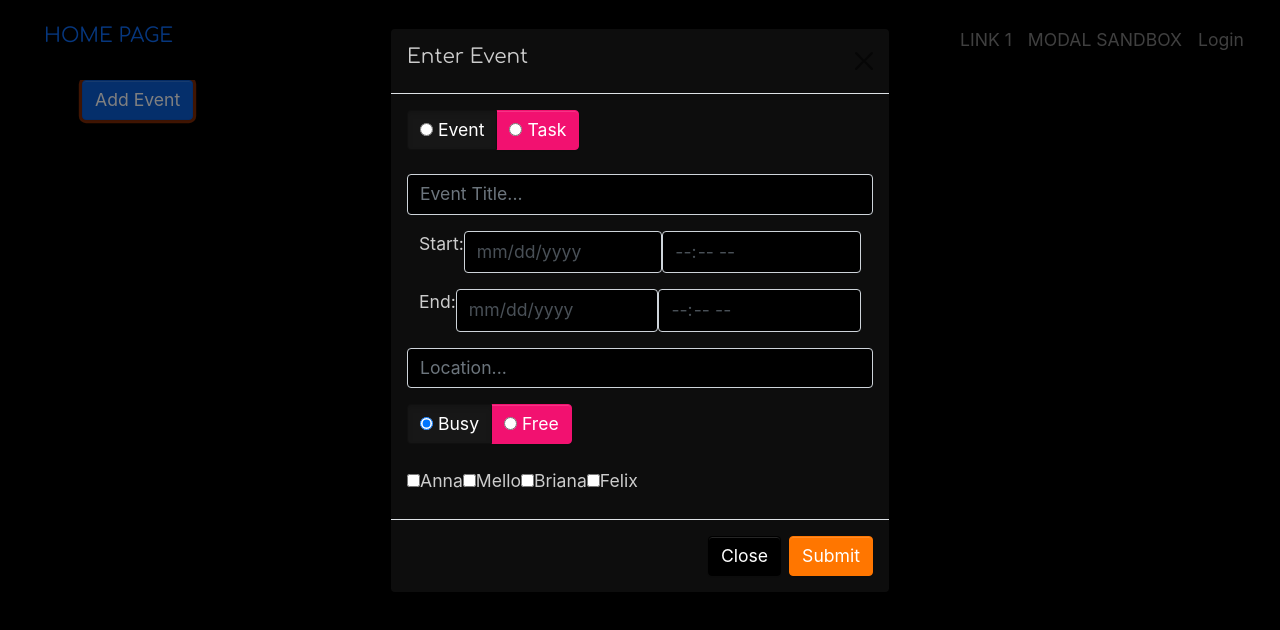
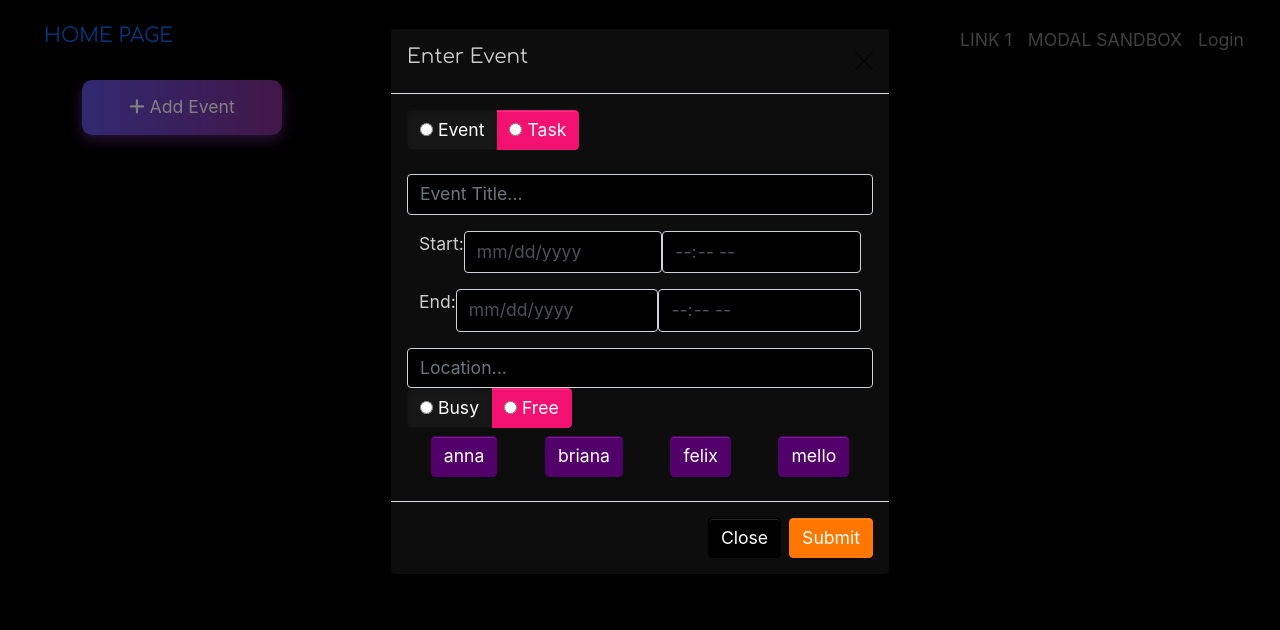
Before and after one commit to akpinkerton/supra-sched, a React (Create React App) app: page /modal in a window 1280 px wide. Both pictures are taken after a click on the button "Add Event". Shown: the top 630 px of the page. Built offline with nearby package versions, Linux system fonts and the light colour scheme.

Commit message:
working on buttons

```diff
--- a/src/Components/Input-Mod.jsx
+++ b/src/Components/Input-Mod.jsx
@@ -12,8 +12,13 @@ function InputModal() {
   const [endDate, setEndDate] = useState('')
   const [endTime, setEndTime] = useState('')
   const [location, setLocation] = useState('')
-  const [availability, setavailability] = useState('')
-  const [attendees, setAttendees] = useState([])
+  const [availability, setAvailability] = useState('')
+  const [attendees, setAttendees] = useState({
+    Anna: false,
+    Mello: false,
+    Briana: false,
+    Felix: false
+  })
 
   const [inputs, setInputs] = useState({})
 
@@ -46,7 +51,7 @@ function InputModal() {
   }
 
   function handleAvail(e) {
-    setavailability(e.target.id)
+    setAvailability(e.target.id)
   }
 
   function handleAttendees(e) {
@@ -64,7 +69,9 @@ function InputModal() {
       location:location,
       availability: availability,
       attendees:attendees})
-    console.log(inputs);
+    console.log("Type: ", inputs.type);
+    console.log("Avail: ", inputs.availability);
+
   }
   useEffect(() => {
     function postInputs(){
@@ -86,7 +93,7 @@ function InputModal() {
   return (
     <div className="container">
 
-    <button type="button" className="btn btn-primary" data-bs-toggle="modal" data-bs-target="#eventInput"> Add Event</button>
+    <button type="button" className="btn-hover add-event" data-bs-toggle="modal" data-bs-target="#eventInput"><i class="fas fa-plus"></i>    Add Event</button>
 
     <div className="modal" id="eventInput" aria-labelledby="eventInputLabel" aria-hidden="true">
       <div className="modal-dialog">
@@ -101,8 +108,8 @@ function InputModal() {
               <form>
 
                 <div className="btn-group btn-group-toggle" data-toggle="buttons" onChange={handleType} >
-                  <label class="btn btn-secondary active"><input type="radio" name="options" id="Event"/> Event </label>
-                  <label class="btn btn-secondary"><input type="radio" name="options" id="Task"/> Task </label>
+                  <label class="btn btn-secondary active"><input type="radio" name="options" id="event"/> Event </label>
+                  <label class="btn btn-secondary"><input type="radio" name="options" id="task"/> Task </label>
                 </div>
 
                 <input className="form-control mt-3" type='text' placeholder='Event Title...' onChange={handleEvent} value={event} />
@@ -124,23 +131,32 @@ function InputModal() {
 
                 <input className="form-control mt-3" type='text' placeholder='Location...' onChange={handleLocation} value={location} />
 
-                <div className="btn-group btn-group-toggle mt-3" data-toggle="buttons" onChange={handleAvail} >
-                  <label class="btn btn-secondary active"><input type="radio" name="availability" id="Busy" checked/> Busy </label>
-                  <label class="btn btn-secondary"><input type="radio" name="availability" id="Free"/> Free </label>
+
+                <div className="btn-group btn-group-toggle" data-toggle="buttons" onChange={handleAvail} >
+                  <label class="btn btn-secondary active"><input type="radio" name="avail" id="Busy"/> Busy </label>
+                  <label class="btn btn-secondary"><input type="radio" name="avail" id="Free"/> Free </label>
                 </div>
 
-                <div className="col-md-12 mt-3" >
-                    <input type="checkbox" name="user" id="Anna" onChange={handleAttendees}/>
-                    <label for="anna">Anna</label>
+                <div className="col-md-12 d-flex justify-content-around" >
+                <input type="checkbox" className="btn-check" name="category" onChange={() => {
+                  setAttendees({ ...attendees, anna: !attendees.anna })
+                }} id="anna" />
+                <label className="btn btn-primary" for="anna">anna</label>
 
-                    <input type="checkbox" name="user" id="Mello" onChange={handleAttendees}/>
-                    <label for="mello">Mello</label>
+                <input type="checkbox" className="btn-check" onChange={() => {
+                  setAttendees({ ...attendees, briana: !attendees.briana })
+                }} name="category" id="briana" />
+                <label className="btn btn-primary" for="briana">briana</label>
 
-                    <input type="checkbox" name="user" id="Briana" onChange={handleAttendees}/>
-                    <label for="briana">Briana</label>
+                <input type="checkbox" className="btn-check" onChange={() => {
+                  setAttendees({ ...attendees, felix: !attendees.felix })
+                }} name="category" id="felix" />
+                <label className="btn btn-primary" for="felix">felix</label>
 
-                    <input type="checkbox" name="user" id="Felix" onChange={handleAttendees}/>
-                    <label for="felix">Felix</label>
+                <input type="checkbox" className="btn-check" onChange={() => {
+                  setAttendees({ ...attendees, mello: !attendees.mello })
+                }} name="category" id="mello" />
+                <label className="btn btn-primary" aria-pressed="true" for="mello">mello</label>
                 </div>
               </form>
           </div>
--- a/src/Components/Personal-Cal.jsx
+++ b/src/Components/Personal-Cal.jsx
@@ -1,4 +1,6 @@
 import { useState, useEffect } from 'react';
+import Moment from 'react-moment';
+import '../css/display.css'
 
 function PersonalCal() {
 
@@ -25,16 +27,29 @@ function PersonalCal() {
 
   return (
     <div className="container">
+
       {events.filter(inputs => inputs.type === "event")
       .map(event =>
-        <div>
-          <div>{event.eventTitle}</div>
-          <div> {event.startDate} {event.startTime}</div>
-          <div>{event.endDate} {event.endTime}</div>
-          <form onSubmit={deleteEvent} id={event.id}><button className="btn btn-secondary" type='submit'>Delete Task</button></form>
-          <br/>
-        </div>
+          <div class="event" id={event.availability}>
+            <div class="event-preview" id={event.availability}>
+              <h6><Moment format="DD MMMM">{event.startDate}</Moment></h6>
+              <h3>{event.startTime}</h3>
+
+      	  	</div>
+
+            <div class="container d-flex event-info">
+              <div className="col-8">
+                <h5>{event.location}</h5>
+                <h2>{event.eventTitle}</h2>
+              </div>
+              <div className="col-8">
+              <form onSubmit={deleteEvent} id={event.id}><button className="btn btn-danger" type='submit'>Delete Event</button></form>
+              </div>
+            </div>
+	        </div>
       )}
+
+
     </div>
   )
 }
--- a/src/Components/Tasks.jsx
+++ b/src/Components/Tasks.jsx
@@ -28,12 +28,19 @@ console.log("Inputs: ", inputsRetrieved.type)
 
   return (
     <div className="container">
-          {inputsRetrieved.filter(inputs => inputs.type === "Task").map(taskInput =>
-              <div>
+          {inputsRetrieved.filter(inputs => inputs.type === "task").map(taskInput =>
+                     <div class="tasks-container">
+                     <div class="task">
+                       <div class="task-preview">
+
                 {taskInput.eventTitle}
-                <form onSubmit={deleteTask} id={taskInput.id}><button className="btn btn-secondary" type='submit'>Delete Task</button></form>
+                <form onSubmit={deleteTask} id={taskInput.id}><button className="btn btn-warning" type='submit'><i class="fas fa-trash-alt"></i></button></form>
               </div>
+              </div>
+
+      	  	</div>
           )}
+
     </div>
   )
 }
--- a/src/Components/User-Main.jsx
+++ b/src/Components/User-Main.jsx
@@ -17,11 +17,17 @@ function Main() {
 
       <div className="container-fluid event-display"><div className="row">
         <div className="col-9 cal"> <PersonalCal/> </div>
+        <div className="col-3 tasks"><Tasks/></div>
+      </div></div>
+      <button type="button" className="btn btn-primary"> Primary</button>
+      <button type="button" className="btn btn-secondary"> Secondary</button>
+      <button type="button" className="btn btn-danger">danger</button>
+      <button type="button" className="btn btn-success"> success</button>
+      <button type="button" className="btn btn-warning"> warning</button>
+      <button type="button" className="btn btn-dark"> dark</button>
+      <button type="button" className="btn btn-light"> light</button>
 
-        <div className="col-3 tasks"><Tasks/></div>
 
-        </div>
-      </div>
     </div>
   )
 }
--- /dev/null
+++ b/src/css/display.css
@@ -0,0 +1,64 @@
+
+.event {
+	background-color: #fff;
+	border-radius: 10px;
+	display: flex;
+	margin: 10px;
+	overflow: hidden;
+}
+
+.event#free {
+	max-height: 10vh;
+}
+
+.event h5 {
+	margin: 0;
+	letter-spacing: 1px;
+	text-transform: lowercase;
+}
+
+.event h6 {
+	margin: 0;
+	opacity: 0.5;
+	text-transform: lowercase;
+}
+
+.event h2 {
+	margin: 0;
+	letter-spacing: 1px;
+  color:black;
+	text-transform: uppercase;
+}
+
+.event-preview {
+	color: #fff;
+	padding: 30px;
+	max-width: 250px;
+}
+
+.event-preview#free{
+	background-color: #67657c;
+}
+
+.event-preview#busy{
+	background-color: #2A265F;
+}
+
+.event-info {
+	padding: 30px;
+	position: relative;
+	width: 100%;
+}
+
+.task-preview {
+	background-color: #2A265F;
+	display: flex;
+	justify-content: space-between;
+	align-items: center;
+	border-radius: 10px;
+	margin: 10px;
+	overflow: hidden;
+	color: #fff;
+	padding: 10px;
+	width: 100%;
+}
```
